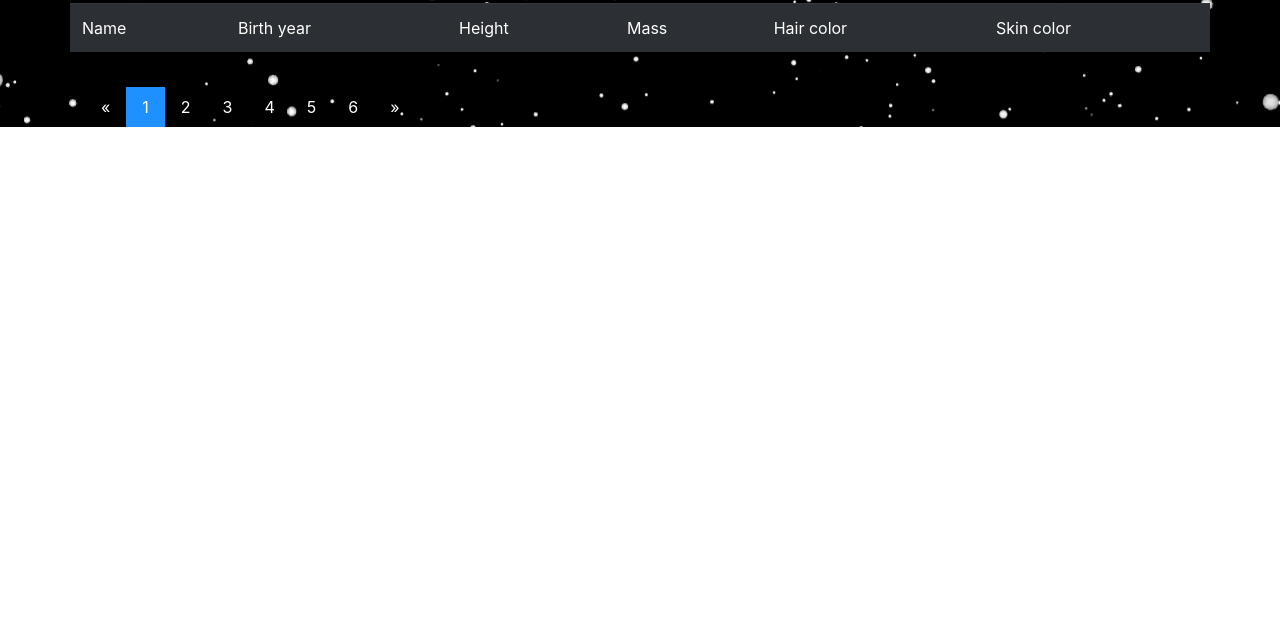
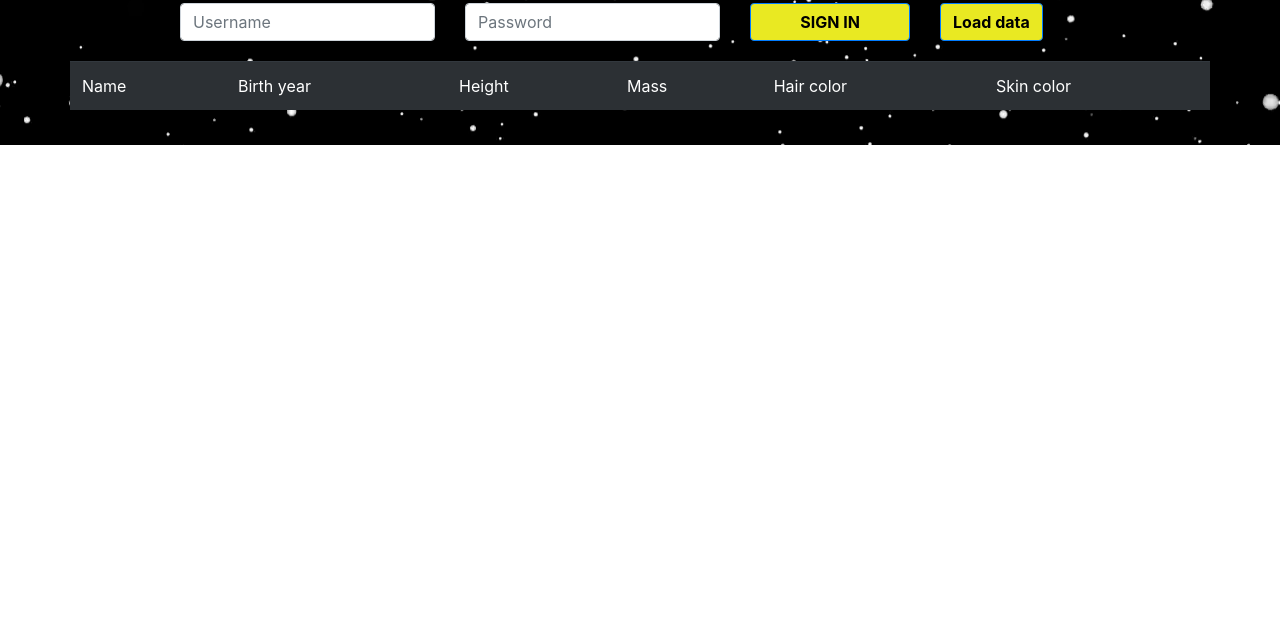
Before and after one commit to LilyMart7/Star-Wars-Directory, a plain HTML site: page index.html in a window 1280 px wide. Shown: the part 168-800 px from the top of the page. Drawn offline with Linux system fonts and the light colour scheme; no server answers; files whose address does not match are found by name.

Commit message:
adding login form

```diff
--- a/css/style.css
+++ b/css/style.css
@@ -263,20 +263,14 @@ h1{
 	margin-bottom: 35px;
 }
 
-.pagination a {
-	color: #fff;
-	float: left;
-	padding: 8px 16px;
-	text-decoration: none;
-	transition: background-color .3s;
-	background-color: transparent;
-  }
 
-  /* Style the active/current link */
-  .pagination a.active {
-	background-color: dodgerblue;
-	color: white;
-  }
+	.loginForm {
+		margin-bottom: 20px;
+		justify-content: center;
+		}
 
-  /* Add a grey background color on mouse-over */
-  .pagination a:hover:not(.active) {background-color: rgb(233, 233, 34); color: black;}
+		.btn-primary{
+			background: rgb(233, 233, 34);
+			color: black;
+			font-weight: bold;
+		}
--- a/index.html
+++ b/index.html
@@ -40,8 +40,26 @@
          <div class="col quote">“Do. or do not. There is no try.” – Yoda</div>
         </div>
 
+        <div class="row loginForm ">
+          <div class="col-3">
+         <input type="email"  class="form-control username" placeholder="Username" >
+        </div>
+       <div class="col-3">
+         <input type="password"  class="form-control password" placeholder="Password" >
+        </div>
+        <div class="col-2">
+         <button class="btn btn-block btn-primary load text-uppercase" type="submit">Sign in</button>
+        </div>
+        <div class="col-2">
+            <button class="btn load btn-primary">Load data</button>
+        </div>
+
+        <div id="login"></div>
+        </div>
+
 <div class="row">
   <table id="people" class="table table-striped table-dark" >
+
 <tr>
   <td>Name</td>
   <td>Birth year</td>
@@ -55,14 +73,7 @@
 </div>
 
 <div class="pagination">
-    <a href="#">&laquo;</a>
-    <a class="active" href="#">1</a>
-    <a href="#">2</a>
-    <a href="#">3</a>
-    <a href="#">4</a>
-    <a href="#">5</a>
-    <a href="#">6</a>
-    <a href="#">&raquo;</a>
+
   </div>
       </div>
     </div>
--- a/js/index.js
+++ b/js/index.js
@@ -1,15 +1,27 @@
-window.addEventListener("load", peopleRequest);
+window.addEventListener("load", peopleRequest());
 
 window.onload = function () {
     let preloader = document.getElementById('preloader');
     preloader.style.display = 'none';
 }
 
-function peopleRequest() {
+function peopleRequest(page) {
 
     let xhr = new XMLHttpRequest();
 
-    let url = `https://swapi.co/api/people`;
+   /* let pagination = document.querySelector(".pagination");
+    let page = 1;
+    pagination.addEventListener("click", function() {
+        if (page >= 1) {
+            page++;
+            console.log(page);
+        }
+    });
+*/
+
+
+
+    let url = `https://swapi.co/api/people/?page=${page}`;
 
     xhr.open("GET", url, true);
     xhr.send();
@@ -45,6 +57,7 @@ let renderPeople = (people) => {
         name.innerHTML = `${people.results[i].name}`;
         peopleDiv.appendChild(name);
 
+
         let birth_year = document.createElement("td");
         birth_year.className = "birth_year";
         birth_year.innerHTML = `${people.results[i].birth_year}`;
@@ -70,5 +83,8 @@ let renderPeople = (people) => {
         skin_color.innerHTML = `${people.results[i].skin_color}`;
         peopleDiv.appendChild(skin_color);
 
+
     }
 }
+
+//===================== Login JS =============================================================================
```
